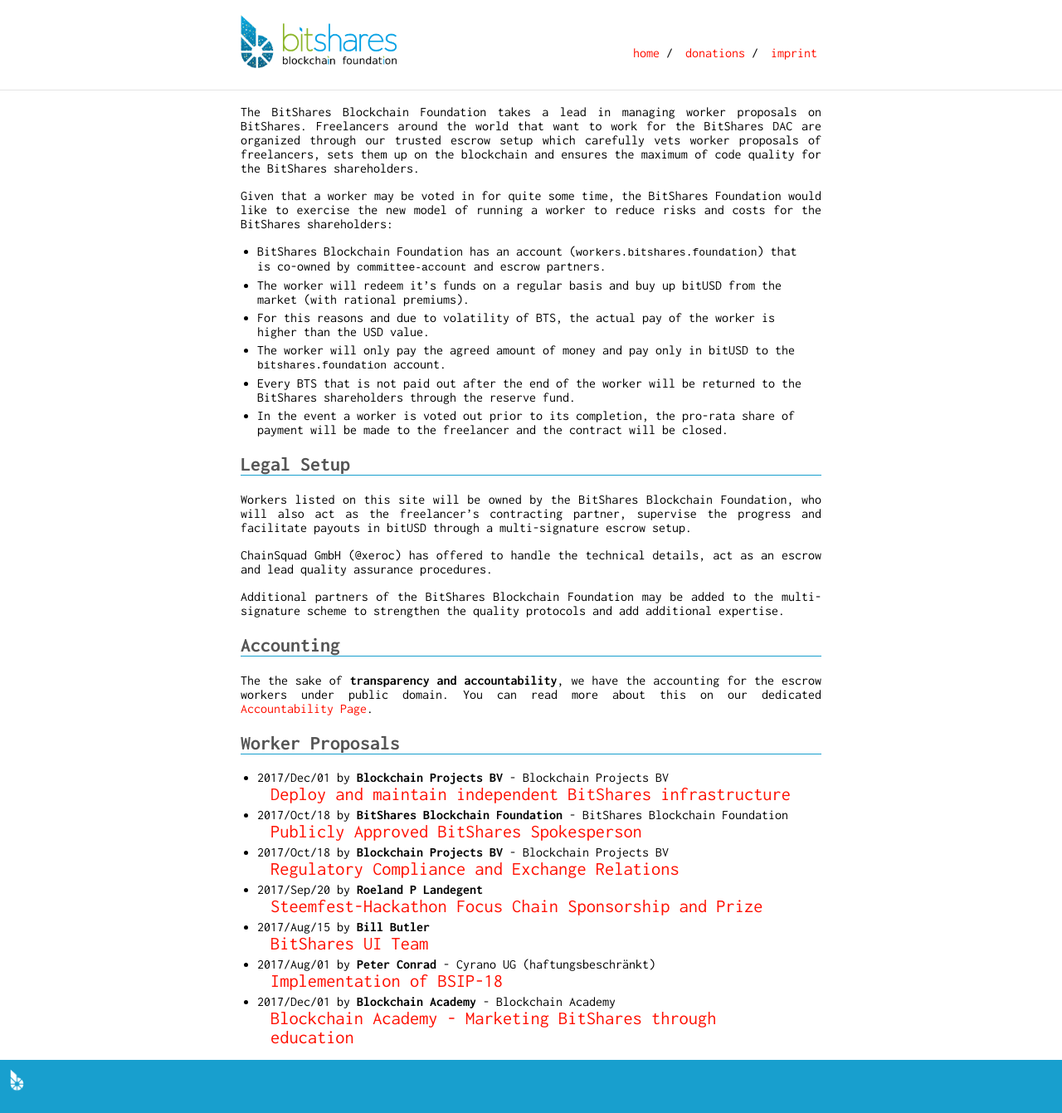
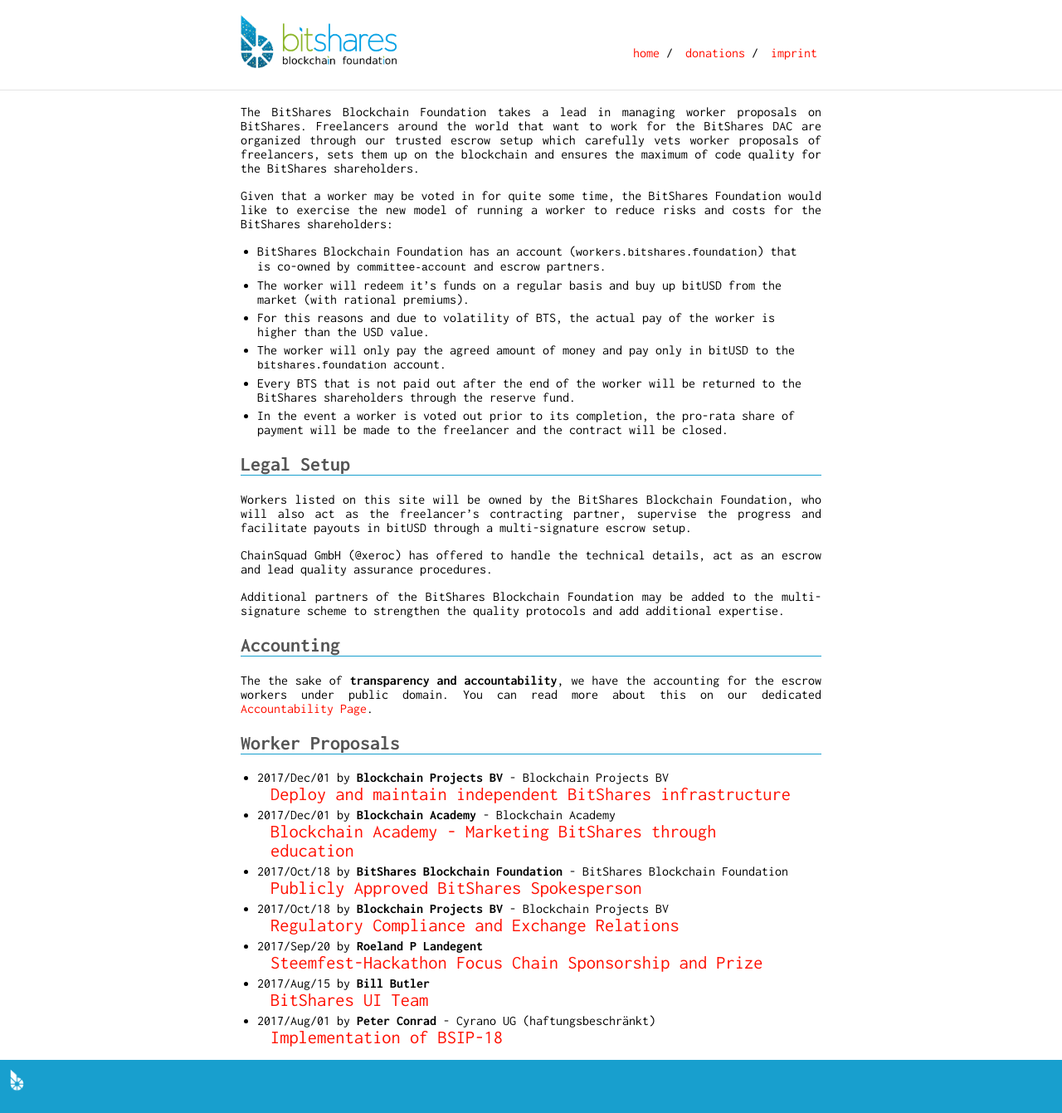
Before and after one commit to thehapax/bitshares.foundation, a Jekyll site: the page built from worker.md, in a window 1280 px wide. Shown: the whole page at 83% size. Built offline with Jekyll 4.4.1, drawn with Linux system fonts in a browser that asks for light colours.

Commit message:
fix worker list

```diff
--- a/_includes/workers.html
+++ b/_includes/workers.html
@@ -1,7 +1,7 @@
 <section class="post-list">
   <div class="container">
    <ul>
-    {% assign sorted = site.workers | sort: 'bfid' | reverse %}
+    {% assign sorted = site.workers | sort: 'date' | reverse %}
     {% for worker in sorted %}
       <li>
         <span class="worker-list">
```
Also changed, not shown: _workers/2017-12-blockchainacademy.md (+1 -1 lines).
